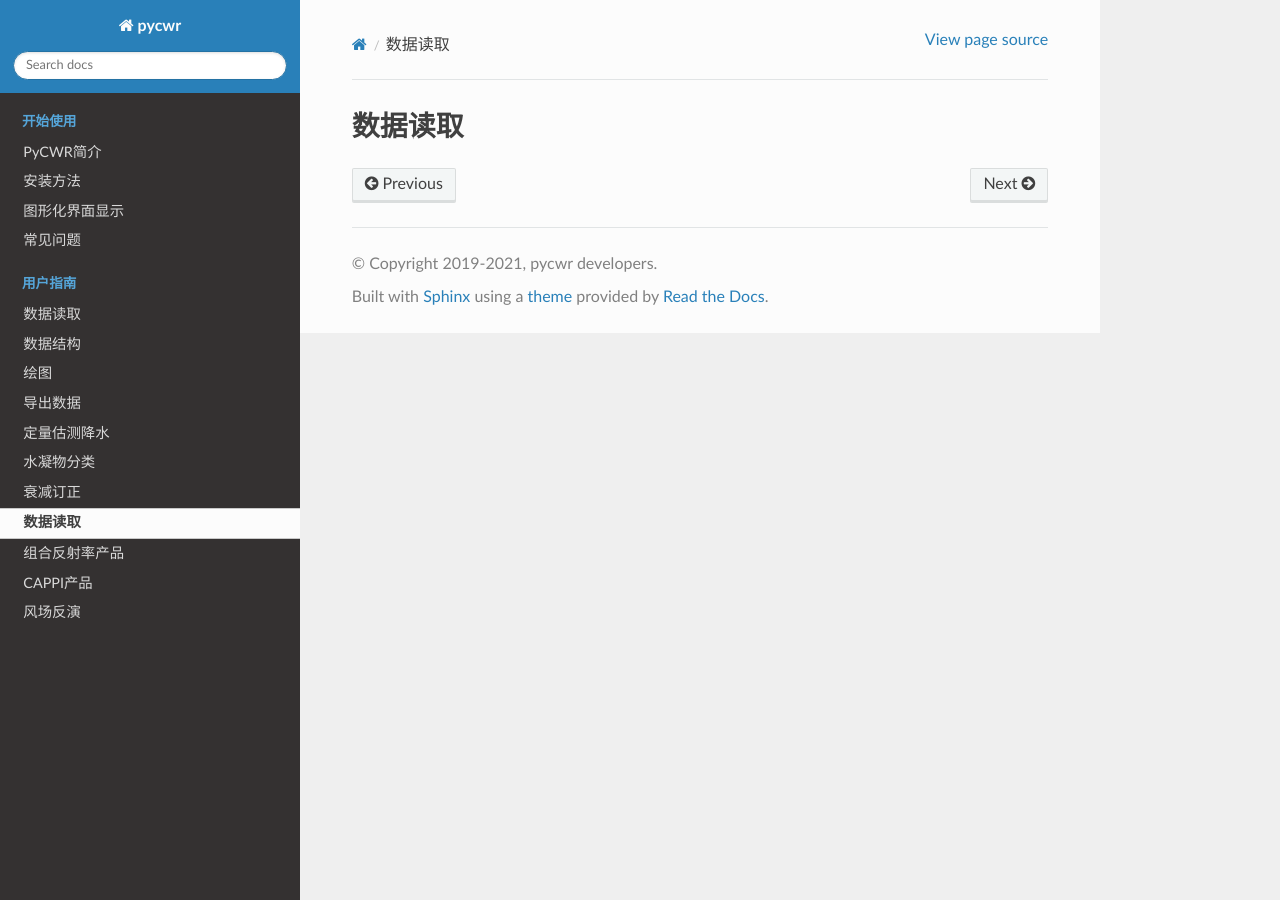
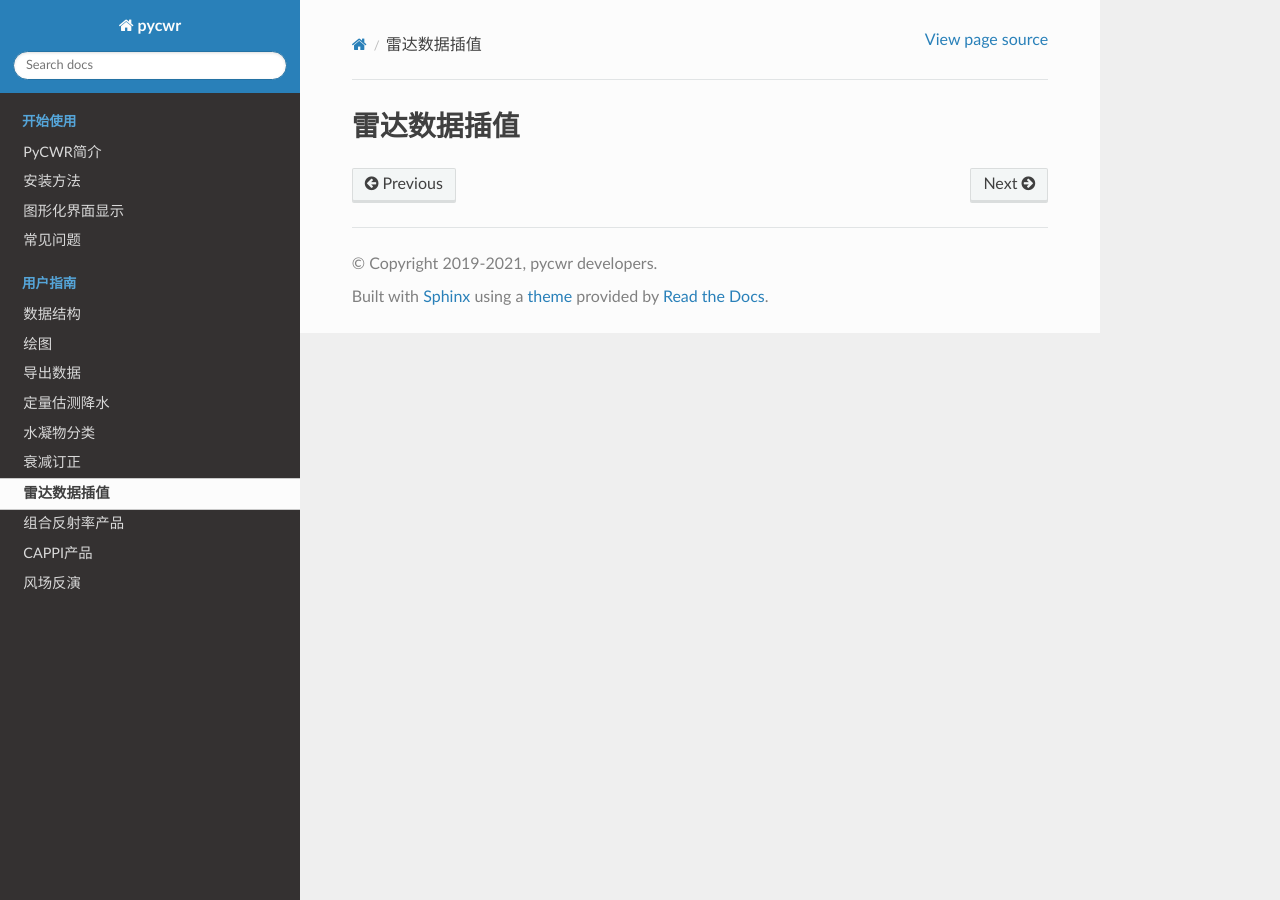
Before and after one commit to YvZheng/pycwr-docs, a Sphinx documentation site: the page built from source/interp.rst, in a window 1280 px wide. Built offline with Sphinx 7.4.7 and the Read the Docs theme 2.0.0, drawn with Linux system fonts in a browser that asks for light colours; pages that are not in the unit, such as notebooks, are missing from menus.

```diff
--- a/source/index.rst
+++ b/source/index.rst
@@ -56,7 +56,7 @@ PyCWR_  （Python based China Weather Radar Toolkit）主要面向中国天气
    :hidden:
    :caption: 用户指南
 
-   data_read
+   数据读取
    data_structure
    draw
    save_data
--- a/source/interp.rst
+++ b/source/interp.rst
@@ -1,2 +1,2 @@
-数据读取
+雷达数据插值
 =================
```
